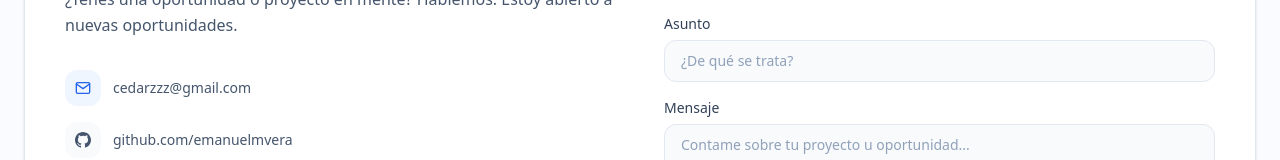
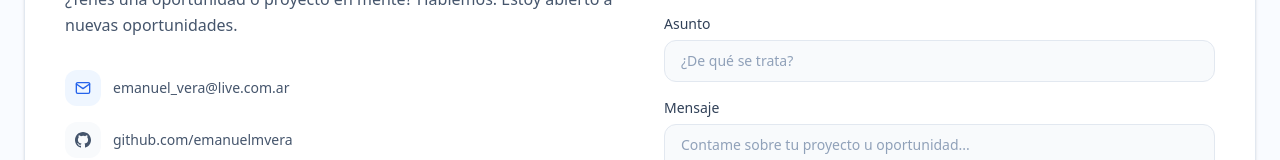
Before and after one commit to EmanuelMVera/emanuelmvera.github.io, a Next.js app: page / in a window 1280 px wide. Shown: the part 2908-3068 px from the top of the page. Built offline with nearby package versions, Linux system fonts and the light colour scheme.

Commit message:
actualizacion del email

```diff
--- a/data/portfolio.ts
+++ b/data/portfolio.ts
@@ -1,7 +1,7 @@
 export const portfolio = {
   name: "Emanuel M. Vera",
   role: "Desarrollador Web Junior",
-  email: "cedarzzz@gmail.com",
+  email: "emanuel_vera@live.com.ar",
   location: "Guernica, Argentina",
   cvUrl: "/cv/cv-emanuelmvera.pdf",
   links: {
```
